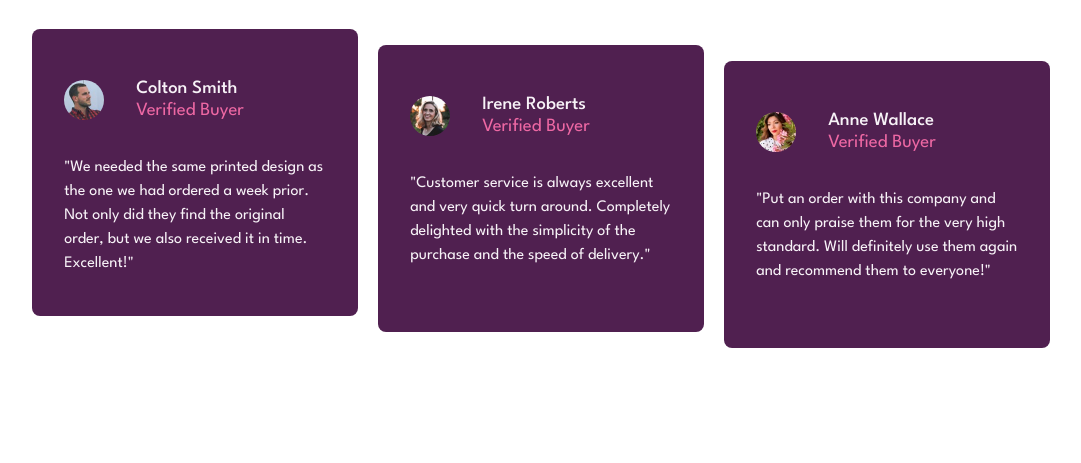
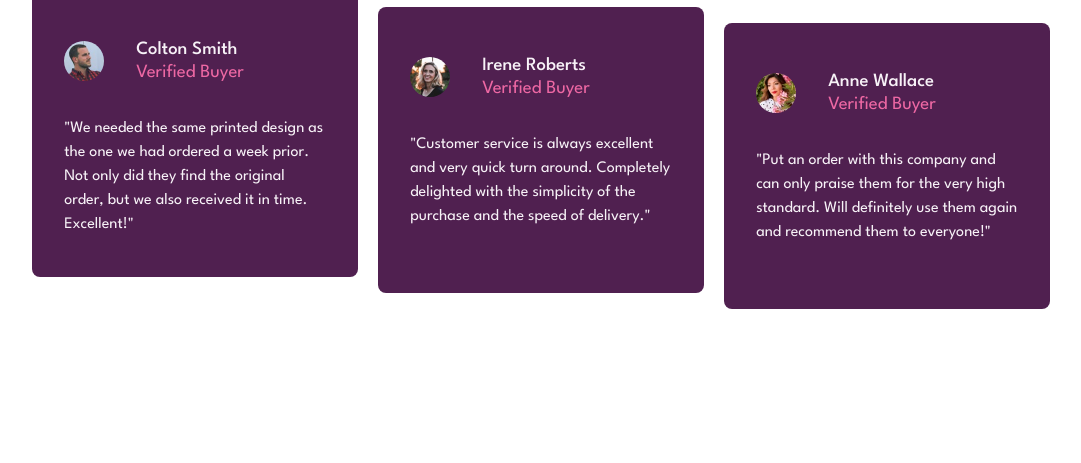
Before and after one commit to Lo-Deck/Social-proof-section, a plain HTML site: page index.html in a window 1280 px wide. Shown: the part 391-854 px from the top of the page, without its empty margins (99-1180 px from the left). After the commit the page ends 815 px from the top, so only its background shows below. Drawn offline with Linux system fonts and the light colour scheme.

Commit message:
Add files via upload

```diff
--- a/style.css
+++ b/style.css
@@ -140,7 +140,7 @@ main{
 
     main{
         max-width: 100%;
-        margin: 9%;
+        margin: 6% 9% 9%;
     }
 
     article{
```
